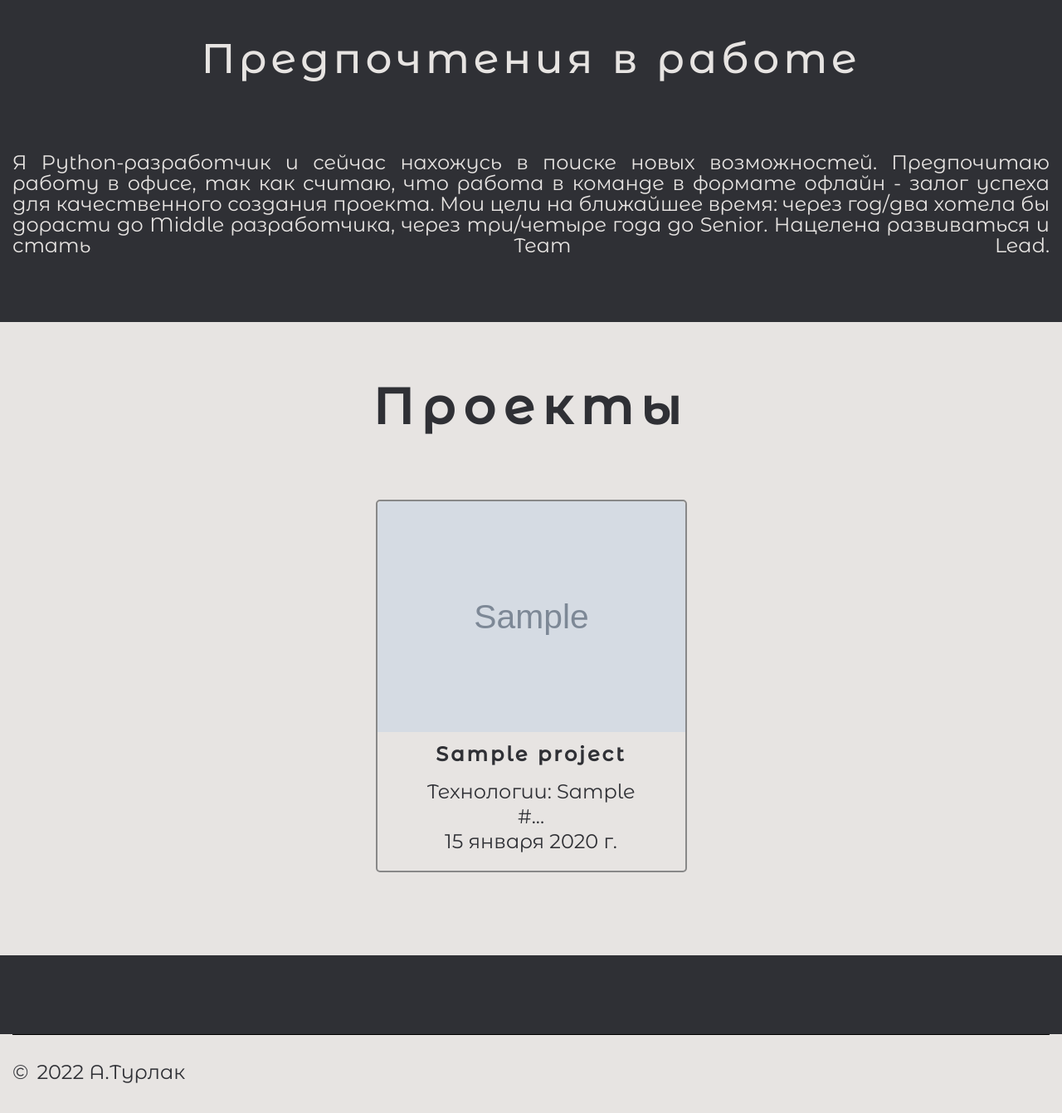
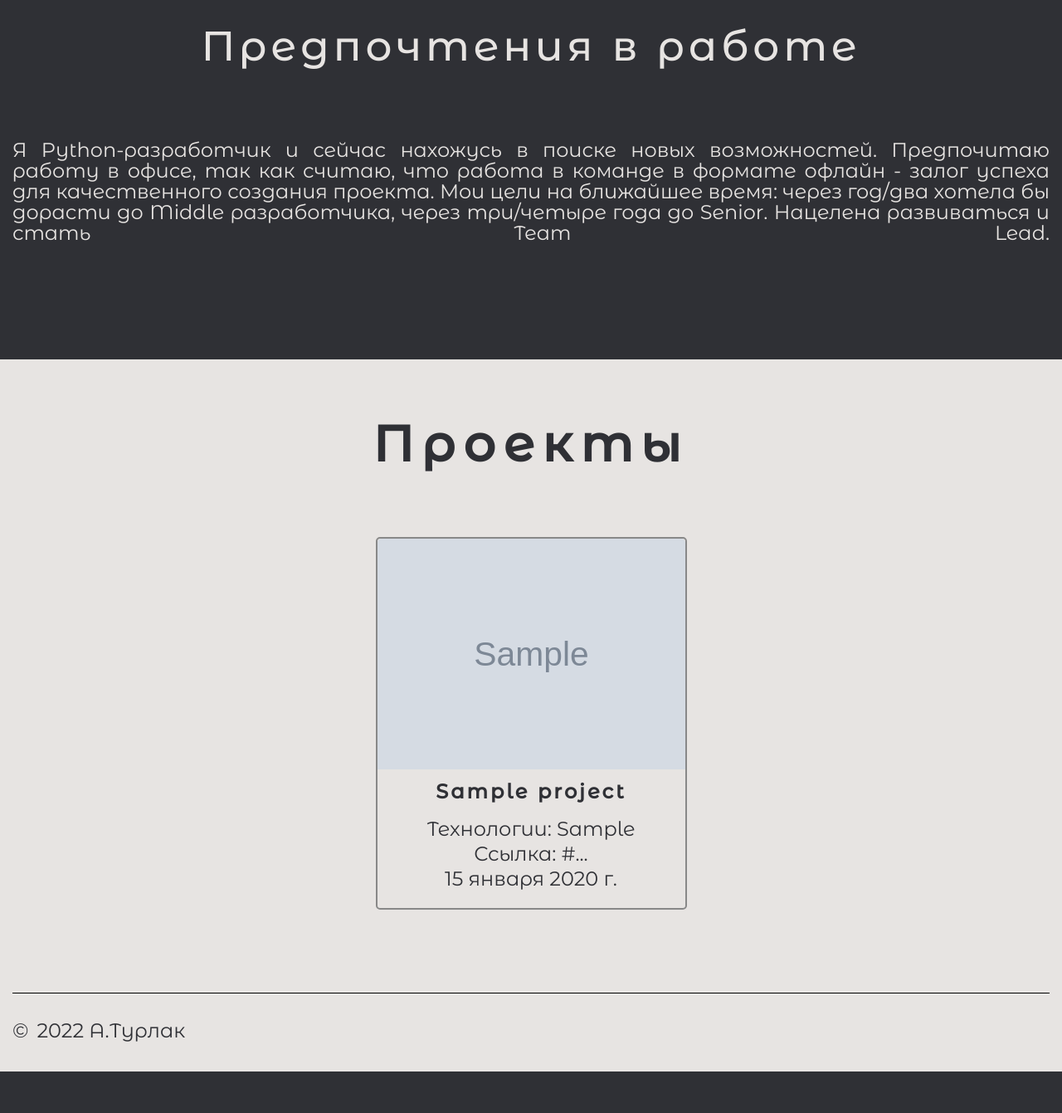
Before and after one commit to Anzhelika007/My_portfolio, a Django app: page / in a window 1280 px wide. Shown: the part 4447-5788 px from the top of the page at 83% size. After the commit the page ends 5738 px from the top, so only its background shows below. Run offline with Django 4.2, Linux system fonts and the light colour scheme; tables that the repository leaves empty hold one stand-in row (values such as "Sample post"); grey boxes marked "Sample" are stand-in pictures; some web fonts are replaced.

Commit message:
add sections about and projects

```diff
--- a/portfolio/main/static/css/style.css
+++ b/portfolio/main/static/css/style.css
@@ -180,7 +180,7 @@
 .about{
     background: var(--color-icon-text);
     color: var(--color-background-base);
-    padding: 15px 0 80px;
+    padding-bottom: 60px;
 }
 .about__title{
     padding: 1em 0 0;
@@ -292,6 +292,7 @@
     line-height: 25px;
     text-align: justify;
 	text-align-last: justify;
+	margin-bottom: 80px;
 }
 /*=========projects============ */
 .projects{
--- a/portfolio/main/templates/base.html
+++ b/portfolio/main/templates/base.html
@@ -14,15 +14,15 @@
 </head>
 <body>
 <header>
-    <div class="mm">
+    <div>
         <div class="header container__base">
             <div class="header__title">Найми меня :)</div>
             <ul class="header__menu">
-                <li class="header__menu-item"><a href="#">Главная</a></li>
-                <li class="header__menu-item"><a href="#">Обо мне</a></li>
+                <li class="header__menu-item"><a href="#head">Главная</a></li>
+                <li class="header__menu-item"><a href="#about">Обо мне</a></li>
                 <li class="header__menu-item"><a href="#" target="_blank">Резюме</a></li>
-                <li class="header__menu-item"><a href="#">Проекты</a></li>
-                <li class="header__menu-item"><a href="#" target="_blank">Контакты</a></li>
+                <li class="header__menu-item"><a href="#projects">Проекты</a></li>
+<!--                <li class="header__menu-item"><a href="#" target="_blank">Контакты</a></li>-->
             </ul>
         </div>
     </div>
--- a/portfolio/main/templates/index.html
+++ b/portfolio/main/templates/index.html
@@ -2,7 +2,7 @@
 {% load static %}
 {% block title %}Главная{% endblock %}
 {% block content %}
-<section class="home">
+<section class="home" id="head">
     <div class="home__wrapper container__base">
         <div class="home__info">
             <div class="home__info-decor">Анжелика</div>
@@ -20,8 +20,8 @@
         </div>
     </div>
 </section>
-<section class="about">
-    <div class="container__base">
+<section class="about" id="about">
+    <div class="container__base" >
         <div class="about__title">Обо мне</div>
         <div class="about__title1">Образование</div>
         <div class="about__container">
@@ -109,10 +109,9 @@
             разработчика, через три/четыре года до Senior.
             Нацелена развиваться и стать Team Lead.
         </div>
-
     </div>
 </section>
-<section class="projects">
+<section class="projects" id="projects">
     <div class="about__wrapper container__base">
         <div class="about__category">
             <div class="about__title">Проекты</div>
@@ -126,7 +125,7 @@
                     <div>Технологии: {% for technol in project.technology.all %}
                         {{ technol.technology }}{% endfor %}
                     </div>
-                    <div>{{ project.link | slice:":10"}}...</div>
+                    <div>Ссылка: {{ project.link | slice:":10"}}...</div>
                     <div class="about__card-ears">{{ project.created_on}}</div>
 
                 </div>
@@ -135,8 +134,8 @@
         </div>
     </div>
 </section>
-<section class="contacts">
+<!--<section class="contacts">-->
 
-</section>
+<!--</section>-->
 
 {% endblock %}
```
